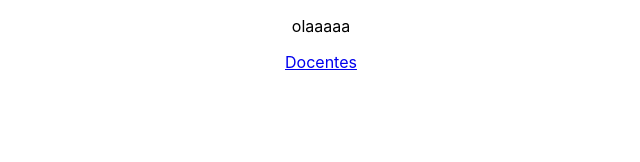
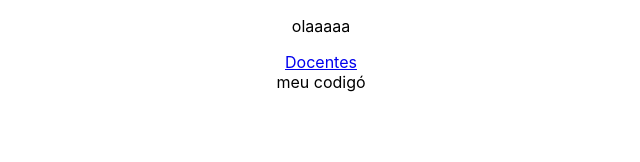
Before and after one commit to luanyoliveira16/EliteWaySchool, a React (Vite) app: page /contato in a window 1280 px wide. Before the commit this address had no page. Shown: the top 162 px of the page, without its empty margins (319-959 px from the left). Built offline with nearby package versions, Linux system fonts and the light colour scheme.

Commit message:
criação de rota contato

```diff
--- a/src/App.jsx
+++ b/src/App.jsx
@@ -2,6 +2,7 @@ import { useState } from 'react'
 import Docentes from "./pages/Docentes/Docentes"
 import { BrowserRouter, Routes, Route, Link } from "react-router-dom";
 import './App.css'
+import Contato from './pages/Contato/Contato';
 
 function App() {
 
@@ -17,7 +18,7 @@ function App() {
          { //<Route path="/home" element={<Home />} />
           }
          <Route path="/docentes" element={<Docentes />} />
-
+         <Route path="/contato" element={<Contato />} />
         </Routes>
       </BrowserRouter>
     </div>
--- /dev/null
+++ b/src/pages/Contato/Contato.jsx
@@ -0,0 +1,12 @@
+import React from 'react'
+import './Contato.css'
+
+function Contato() {
+  return (
+    <div>
+        meu codigó
+    </div>
+  )
+}
+
+export default Contato
```
Also changed, not shown: src/pages/Contato/Contato.css (added).
